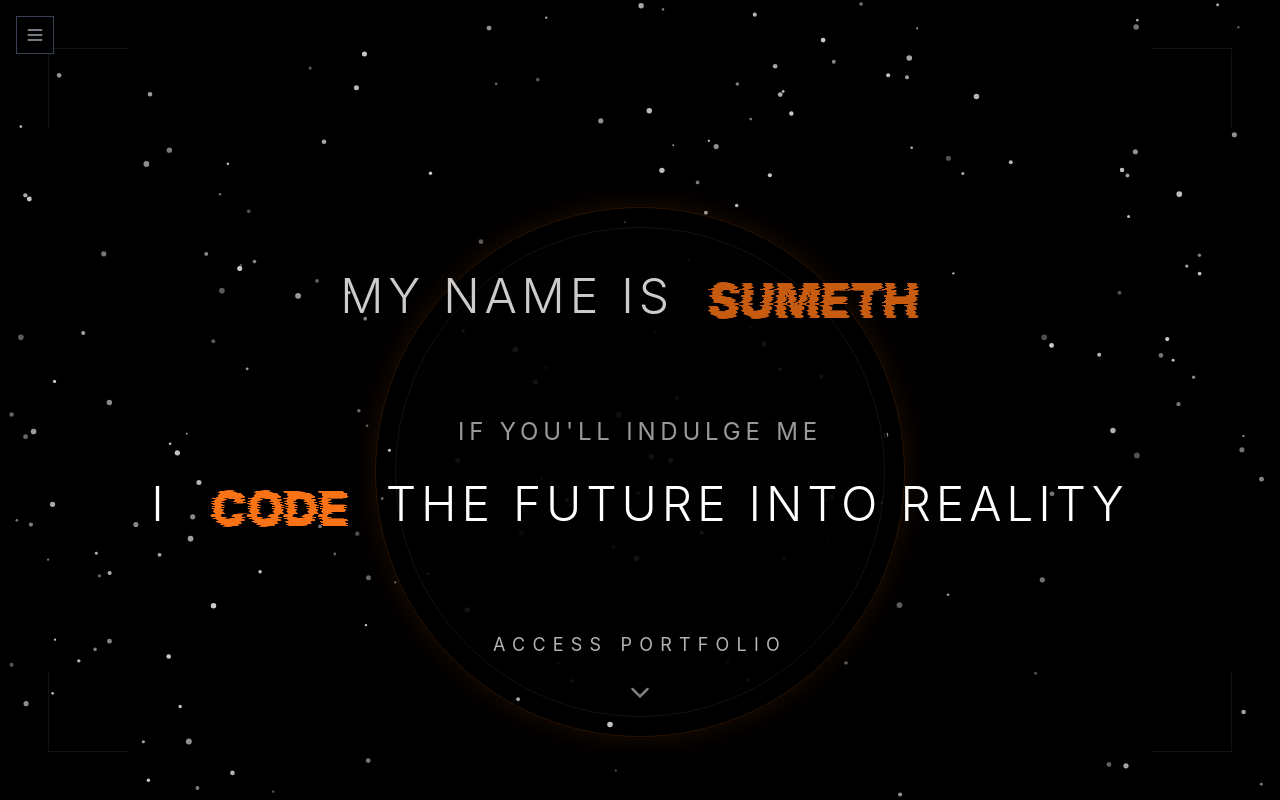
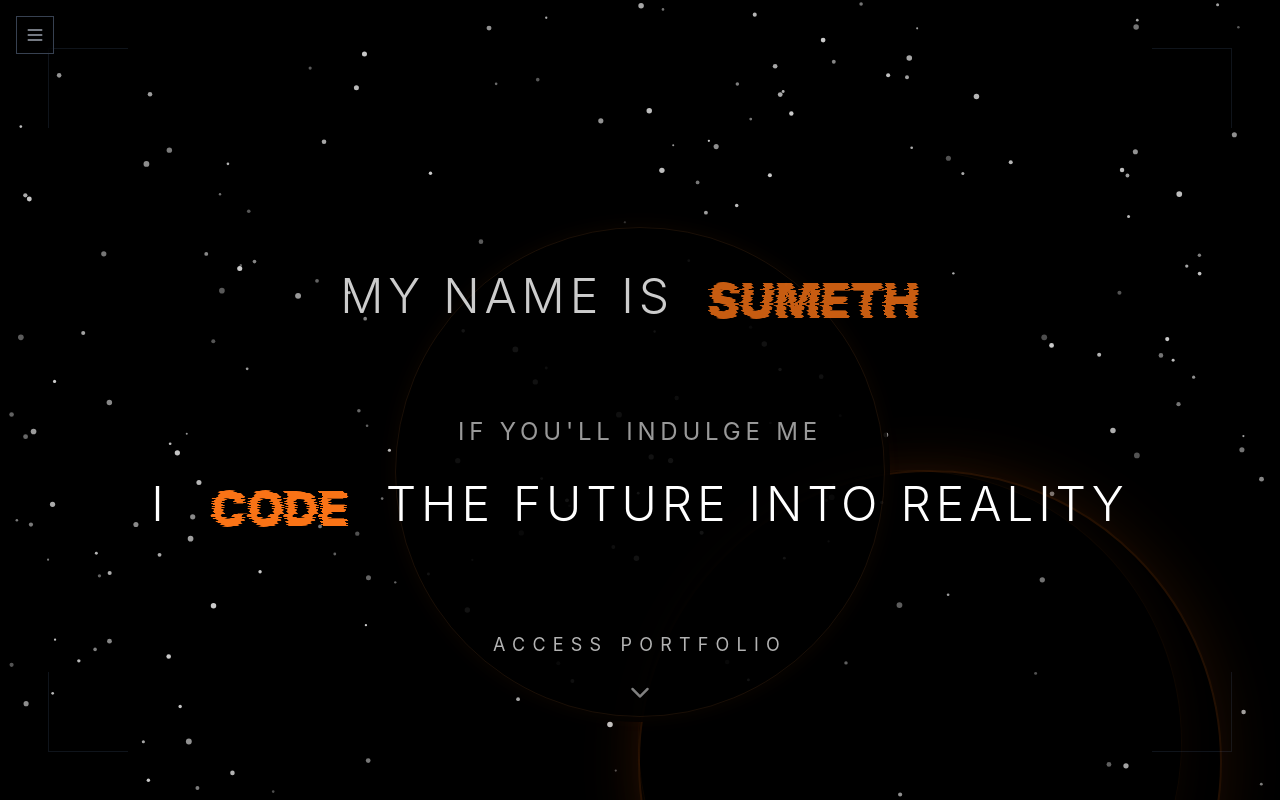
Before and after one commit to SumethD/Portfolio, a React (Create React App) app: page / in a window 1280 px wide. Built offline with nearby package versions, Linux system fonts and the light colour scheme.

Commit message:
Enhance: Solar eclipse effect with dynamic pulsing animation and larger glow radius

```diff
--- a/src/App.jsx
+++ b/src/App.jsx
@@ -109,11 +109,44 @@ const App = () => {
                     {/* Dark filled circle */}
                     <div className="w-[80vw] h-[80vw] sm:w-[40vw] sm:h-[40vw] max-w-[500px] max-h-[500px] rounded-full bg-black opacity-90"></div>
 
-                    {/* Outer glow ring */}
-                    <div className="w-[85vw] h-[85vw] sm:w-[43vw] sm:h-[43vw] max-w-[530px] max-h-[530px] rounded-full absolute left-1/2 top-1/2 transform -translate-x-1/2 -translate-y-1/2 bg-transparent border border-orange-500/20 shadow-[0_0_30px_rgba(249,115,22,0.15)] animate-pulse -z-10"></div>
+                    {/* Outer glow ring with enhanced pulse */}
+                    <motion.div
+                      className="w-[90vw] h-[90vw] sm:w-[46vw] sm:h-[46vw] max-w-[580px] max-h-[580px] rounded-full absolute left-1/2 top-1/2 transform -translate-x-1/2 -translate-y-1/2 bg-transparent border-2 border-orange-500/25 shadow-[0_0_60px_rgba(249,115,22,0.2)] -z-10"
+                      animate={{
+                        scale: [1, 1.05, 1],
+                        opacity: [0.5, 0.8, 0.5],
+                        boxShadow: [
+                          '0 0 60px rgba(249,115,22,0.2)',
+                          '0 0 80px rgba(249,115,22,0.4)',
+                          '0 0 60px rgba(249,115,22,0.2)'
+                        ]
+                      }}
+                      transition={{
+                        duration: 4,
+                        ease: "easeInOut",
+                        repeat: Infinity,
+                        repeatType: "loop"
+                      }}
+                    />
+
+                    {/* Middle glow ring */}
+                    <motion.div
+                      className="w-[85vw] h-[85vw] sm:w-[43vw] sm:h-[43vw] max-w-[540px] max-h-[540px] rounded-full absolute left-1/2 top-1/2 transform -translate-x-1/2 -translate-y-1/2 bg-transparent border border-orange-500/15 shadow-[0_0_40px_rgba(249,115,22,0.15)] -z-10"
+                      animate={{
+                        scale: [1, 1.03, 1],
+                        opacity: [0.3, 0.6, 0.3]
+                      }}
+                      transition={{
+                        duration: 3,
+                        ease: "easeInOut",
+                        repeat: Infinity,
+                        repeatType: "loop",
+                        delay: 1
+                      }}
+                    />
 
                     {/* Inner highlight ring */}
-                    <div className="w-[78vw] h-[78vw] sm:w-[39vw] sm:h-[39vw] max-w-[490px] max-h-[490px] rounded-full absolute left-1/2 top-1/2 transform -translate-x-1/2 -translate-y-1/2 border border-orange-400/10"></div>
+                    <div className="w-[78vw] h-[78vw] sm:w-[39vw] sm:h-[39vw] max-w-[490px] max-h-[490px] rounded-full absolute left-1/2 top-1/2 transform -translate-x-1/2 -translate-y-1/2 border border-orange-400/10 shadow-[0_0_20px_rgba(249,115,22,0.05)]"></div>
                   </div>
 
                   <div className="space-y-6 sm:space-y-8 relative z-[3]">
```
